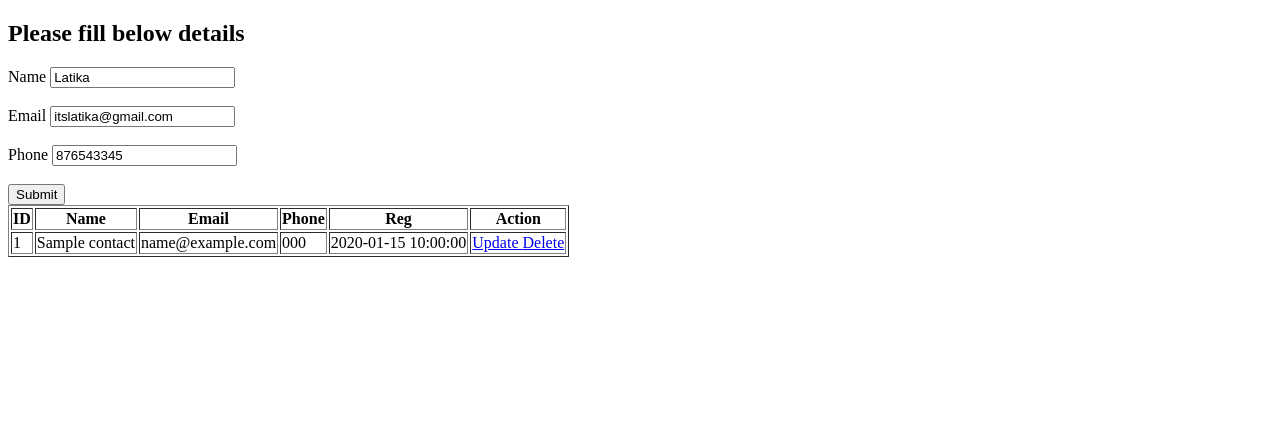
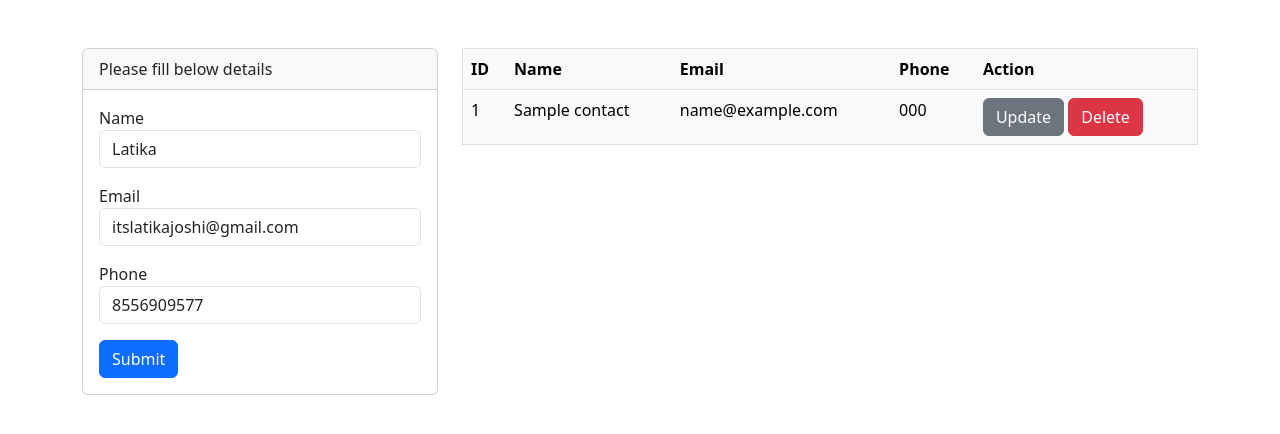
Before and after one commit to itslatikajoshi/lj-crud-app, a PHP site: page / in a window 1280 px wide. Shown: the top 434 px of the page. Run offline with PHP 8.4, Linux system fonts and the light colour scheme; tables that the repository leaves empty or names only in its code hold one stand-in row (values such as "Sample post").

Commit message:
Added JavaScript file Bootstrap implemented Delete function improvement

```diff
--- a/index.php
+++ b/index.php
@@ -8,11 +8,14 @@ include "./db-conn.php";
 <head>
   <meta charset="UTF-8">
   <meta name="viewport" content="width=device-width, initial-scale=1.0">
-  <title>Document</title>
+  <title>CRUD app</title>
+  <link href="https://cdn.jsdelivr.net/npm/bootstrap@5.3.3/dist/css/bootstrap.min.css" rel="stylesheet" integrity="sha384-QWTKZyjpPEjISv5WaRU9OFeRpok6YctnYmDr5pNlyT2bRjXh0JMhjY6hW+ALEwIH" crossorigin="anonymous">
 </head>
 
 <body>
-  <h2>Please fill below details </h2>
+  <div class="container mt-5">
+    <div class="row">
+      <div class="col-sm-4">
         <!--
             NOTES: By default form method is GET
             Array
@@ -21,51 +24,80 @@ Array
             [email] => itslatika@gmail.com
             [phone] => 876543345
             )
-
             -->
+        <div class="card">
+          <div class="card-header">
+            Please fill below details
+          </div>
+          <div class="card-body">
             <form action="create.php" method="POST">
               <!-- 	name	email	phone	reg_date -->
-    <label for="">Name</label> <input type="text" name="fullname" value="Latika" /> <br /><br />
-    <label for="">Email</label> <input type="email" name="email" value="itslatika@gmail.com" /> <br /><br />
-    <label for="">Phone</label> <input type="tel" name="phone" value="876543345" /> <br /><br />
-    <button type="submit">Submit</button>
+              <div class="form-group">
+                <label for="">Name</label>
+                <input type="text" class="form-control" name="fullname" value="Latika" />
+              </div>
+              <div class="form-group mt-3">
+                <label for="">Email</label>
+                <input type="email" class="form-control" name="email" value="itslatikajoshi@gmail.com" />
+              </div>
+              <div class="form-group mt-3">
+                <label for="">Phone</label>
+                <input type="tel" class="form-control" name="phone" value="8556909577" />
+              </div>
+
+              <button type="submit" class="btn btn-primary mt-3">Submit</button>
             </form>
-  <table border="1">
+          </div>
+        </div>
+      </div>
+      <div class="col-sm-8">
+        <table class="table table-light border">
           <tr>
             <th>ID</th>
             <th>Name</th>
             <th>Email</th>
             <th>Phone</th>
-      <th>Reg</th>
             <th>Action</th>
           </tr>
 
           <?php
-    $sql = "SELECT * FROM `contacts` ORDER BY reg_date DESC";
+          $sql = "SELECT * FROM `contacts` ORDER BY id DESC";
           $result = $conn->query($sql);
-
+          $count = 1;
           if ($result->num_rows > 0) {
             // output data of each row
 
             //   print_r($row);die();
             while ($row = $result->fetch_assoc()) {
+
               echo "<tr>
-        <td>" . $row["id"] . "</td>
+        <td>" . $count . "</td>
         <td>" . $row["name"] . "</td>
         <td>" . $row["email"] . "</td>
         <td>" . $row["phone"] . "</td>
-        <td>" . $row["reg_date"] . "</td>
         <td>" .
-          "<a href='./update.php'>Update </a> " .
-          "<a href='./delete.php'>Delete </a>
+                "<a class='btn btn-secondary' href='./update.php'>Update </a> " .
+                "<a class='btn btn-danger cl-delete' href='./delete.php?id=" . $row["id"] . "'>Delete </a>
         </td>
         </tr>";
+              $count++;
             }
           } else {
-      echo "0 results";
+            echo "<tr><td colspan='5' class='text-center'>No result found</td></tr>";
+            // echo "0 results";
           }
           ?>
         </table>
+      </div>
+    </div>
+
+
+
+
+
+  </div>
+
+  <script src="./script.js"></script>
 </body>
 
 </html>
--- /dev/null
+++ b/script.js
@@ -0,0 +1,11 @@
+// Get all elements with the class "cl-delete"
+var deleteButtons = document.querySelectorAll(".cl-delete");
+// Loop through each delete button and attach a click event listener
+deleteButtons.forEach(function (button) {
+    button.addEventListener("click", function (event) {
+        // Prevent the default action of the button (e.g., submitting a form or following a link)
+        if (!(confirm("Do you really want to delete?"))) {
+            event.preventDefault();
+        }
+    });
+});
```
Also changed, not shown: create.php (+21 -9 lines), delete.php (+9 -2 lines). Lines whose indentation alone changed are shown as unchanged.
